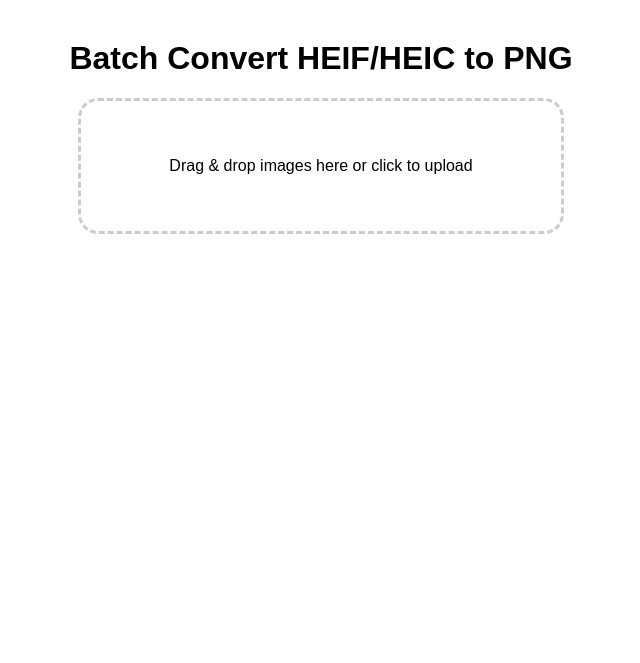
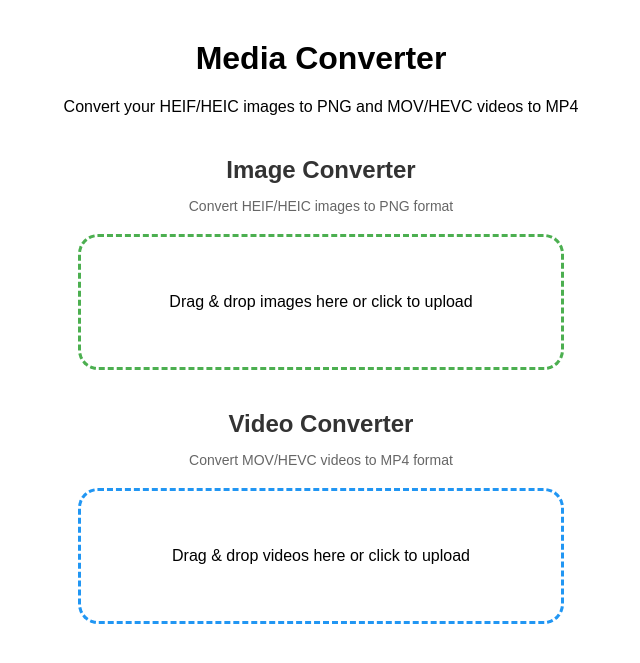
Before and after one commit to M-Polonczyk/image-converter, a Flask app: page / in a window 1280 px wide. Shown: the top 663 px of the page, without its empty margins (319-959 px from the left). Run offline with Flask 3, Linux system fonts and the light colour scheme.

Commit message:
Add video conversion functionality and update HTML structure for media converter

```diff
--- a/requriements.txt
+++ b/requriements.txt
@@ -3,3 +3,4 @@ pillow
 pyheif
 python-dotenv
 gunicorn
+moviepy
--- a/src/app.py
+++ b/src/app.py
@@ -5,6 +5,7 @@ import os
 import io
 import pyheif
 from PIL import Image
+from moviepy import VideoFileClip
 
 from src.config import Config
 
@@ -18,7 +19,7 @@ def index():
     return render_template("index.html")
 
 
-@app.route("/convert", methods=["POST"])
+@app.route("/convert/image", methods=["POST"])
 def convert_image():
     if "image" not in request.files:
         return jsonify({"error": "No file part"}), 400
@@ -57,13 +58,80 @@ def convert_image():
         return jsonify({"error": str(e)}), 500
 
 
+@app.route("/convert/video", methods=["POST"])
+def convert_video():
+    if "video" not in request.files:
+        return jsonify({"error": "No file part"}), 400
+
+    file = request.files["video"]
+    if not file.filename:
+        return jsonify({"error": "No selected file"}), 400
+
+    filename = secure_filename(file.filename)
+    file_path = os.path.join(app.config["UPLOAD_FOLDER"], filename)
+    output_filename = filename.rsplit(".", 1)[0] + ".mp4"
+    output_path = os.path.join(app.config["UPLOAD_FOLDER"], output_filename)
+
+    try:
+        file.save(file_path)
+
+        # Load the video file
+        video = VideoFileClip(file_path)
+
+        # Convert to MP4 with H.264 codec
+        video.write_videofile(
+            output_path,
+            codec='libx264',
+            audio_codec='aac',
+            temp_audiofile='temp-audio.m4a',
+            remove_temp=True,
+            verbose=False,
+            logger=None
+        )
+
+        # Close the video file to free resources
+        video.close()
+
+        # Remove the original file
+        if os.path.exists(file_path):
+            os.remove(file_path)
+
+        # Read the converted file for response
+        with open(output_path, 'rb') as f:
+            video_data = f.read()
+
+        # Remove the converted file after reading
+        if os.path.exists(output_path):
+            os.remove(output_path)
+
+        # Create BytesIO object for sending
+        video_io = io.BytesIO(video_data)
+        video_io.seek(0)
+
+        return send_file(
+            video_io,
+            mimetype="video/mp4",
+            download_name=output_filename,
+            as_attachment=True
+        )
+
+    except Exception as e:
+        # Clean up files in case of error
+        for file_to_remove in [file_path, output_path]:
+            if os.path.exists(file_to_remove):
+                try:
+                    os.remove(file_to_remove)
+                except Exception:
+                    pass
+
+        logger.error("Video conversion error: %r", e)
+        return jsonify({"error": "Video conversion failed"}), 500
+
+
 if __name__ == "__main__":
     os.makedirs(app.config["UPLOAD_FOLDER"], exist_ok=True)
     app_env = os.getenv("FLASK_ENV", "development")
     port = int(os.getenv("PORT", 5000))
-    debug = True
-
-    if app_env != "development":
-        debug = False
+    debug = app_env == "development"
 
     app.run(debug=debug, host="0.0.0.0", port=port)
--- a/src/templates/index.html
+++ b/src/templates/index.html
@@ -3,7 +3,7 @@
 
 <head>
   <meta charset="UTF-8">
-  <title>HEIF/HEIC to PNG Converter</title>
+  <title>Media Converter - HEIF/HEIC to PNG, MOV/HEVC to MP4</title>
   <style>
     body {
       font-family: Arial, sans-serif;
@@ -11,7 +11,12 @@
       text-align: center;
     }
 
-    #drop-area {
+    .converter-section {
+      margin: 40px auto;
+      max-width: 500px;
+    }
+
+    .drop-area {
       border: 3px dashed #ccc;
       border-radius: 20px;
       padding: 40px;
@@ -20,45 +25,95 @@
       cursor: pointer;
     }
 
-    #drop-area.hover {
+    .drop-area.hover {
       border-color: #333;
     }
 
-    #fileElem {
+    .drop-area.image {
+      border-color: #4CAF50;
+    }
+
+    .drop-area.video {
+      border-color: #2196F3;
+    }
+
+    .file-input {
       display: none;
     }
 
     #status {
       margin-top: 20px;
     }
+
+    h2 {
+      color: #333;
+      margin-bottom: 10px;
+    }
+
+    .description {
+      color: #666;
+      font-size: 14px;
+      margin-bottom: 20px;
+    }
   </style>
 </head>
 
 <body>
-  <h1>Batch Convert HEIF/HEIC to PNG</h1>
-  <div id="drop-area">
-    <p>Drag & drop images here or click to upload</p>
-    <input type="file" id="fileElem" accept=".heic,.heif" multiple onchange="handleFiles(this.files)">
+  <h1>Media Converter</h1>
+  <p>Convert your HEIF/HEIC images to PNG and MOV/HEVC videos to MP4</p>
+
+  <div class="converter-section">
+    <h2>Image Converter</h2>
+    <p class="description">Convert HEIF/HEIC images to PNG format</p>
+    <div class="drop-area image" id="image-drop-area">
+      <p>Drag & drop images here or click to upload</p>
+      <input type="file" class="file-input" id="imageElem" accept=".heic,.heif" multiple onchange="handleImageFiles(this.files)">
+    </div>
   </div>
+
+  <div class="converter-section">
+    <h2>Video Converter</h2>
+    <p class="description">Convert MOV/HEVC videos to MP4 format</p>
+    <div class="drop-area video" id="video-drop-area">
+      <p>Drag & drop videos here or click to upload</p>
+      <input type="file" class="file-input" id="videoElem" accept=".mov,.hevc,.h265" multiple onchange="handleVideoFiles(this.files)">
+    </div>
+  </div>
+
   <div id="status"></div>
 
   <script>
-    const dropArea = document.getElementById('drop-area');
+    const imageDropArea = document.getElementById('image-drop-area');
+    const videoDropArea = document.getElementById('video-drop-area');
     const status = document.getElementById('status');
 
-    dropArea.addEventListener('click', () => document.getElementById('fileElem').click());
-    dropArea.addEventListener('dragover', e => {
+    // Image drop area event listeners
+    imageDropArea.addEventListener('click', () => document.getElementById('imageElem').click());
+    imageDropArea.addEventListener('dragover', e => {
       e.preventDefault();
-      dropArea.classList.add('hover');
+      imageDropArea.classList.add('hover');
     });
-    dropArea.addEventListener('dragleave', () => dropArea.classList.remove('hover'));
-    dropArea.addEventListener('drop', e => {
+    imageDropArea.addEventListener('dragleave', () => imageDropArea.classList.remove('hover'));
+    imageDropArea.addEventListener('drop', e => {
       e.preventDefault();
-      dropArea.classList.remove('hover');
-      handleFiles(e.dataTransfer.files);
+      imageDropArea.classList.remove('hover');
+      handleImageFiles(e.dataTransfer.files);
     });
 
-    function handleFiles(files) {
+    // Video drop area event listeners
+    videoDropArea.addEventListener('click', () => document.getElementById('videoElem').click());
+    videoDropArea.addEventListener('dragover', e => {
+      e.preventDefault();
+      videoDropArea.classList.add('hover');
+    });
+    videoDropArea.addEventListener('dragleave', () => videoDropArea.classList.remove('hover'));
+    videoDropArea.addEventListener('drop', e => {
+      e.preventDefault();
+      videoDropArea.classList.remove('hover');
+      handleVideoFiles(e.dataTransfer.files);
+    });
+
+    function handleImageFiles(files) {
       if (!files.length) return;
       status.innerHTML = `Converting ${files.length} image(s)...`;
 
@@ -66,12 +121,12 @@
         const formData = new FormData();
         formData.append('image', file);
 
-        fetch('/convert', {
+        fetch('/convert/image', {
           method: 'POST',
           body: formData
         })
           .then(response => {
-            if (!response.ok) throw new Error(`Conversion failed for ${file.name}`);
+            if (!response.ok) throw new Error(`Image conversion failed for ${file.name}`);
             return response.blob();
           })
           .then(blob => {
@@ -89,7 +144,41 @@
           });
       });
 
-      status.innerHTML = "Conversion started. Download will begin shortly.";
+      status.innerHTML = "Image conversion started. Download will begin shortly.";
+    }
+
+    function handleVideoFiles(files) {
+      if (!files.length) return;
+      status.innerHTML = `Converting ${files.length} video(s)... This may take a while.`;
+
+      [...files].forEach(file => {
+        const formData = new FormData();
+        formData.append('video', file);
+
+        fetch('/convert/video', {
+          method: 'POST',
+          body: formData
+        })
+          .then(response => {
+            if (!response.ok) throw new Error(`Video conversion failed for ${file.name}`);
+            return response.blob();
+          })
+          .then(blob => {
+            const url = window.URL.createObjectURL(blob);
+            const a = document.createElement('a');
+            a.href = url;
+            a.download = file.name.replace(/\.[^/.]+$/, "") + '.mp4';
+            document.body.appendChild(a);
+            a.click();
+            a.remove();
+            window.URL.revokeObjectURL(url);
+          })
+          .catch(err => {
+            alert(err.message);
+          });
+      });
+
+      status.innerHTML = "Video conversion started. Download will begin shortly.";
     }
   </script>
 </body>
```
